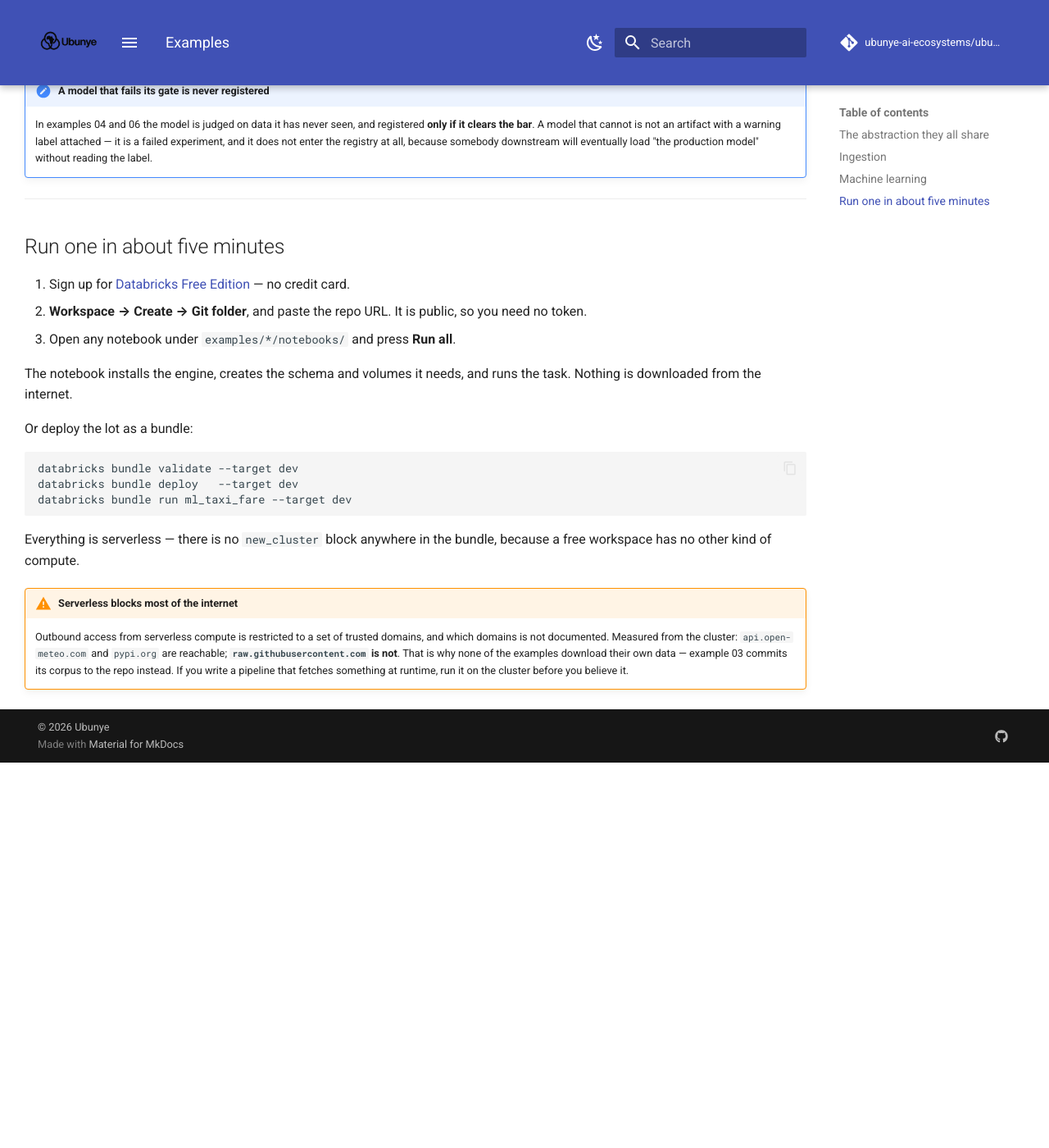
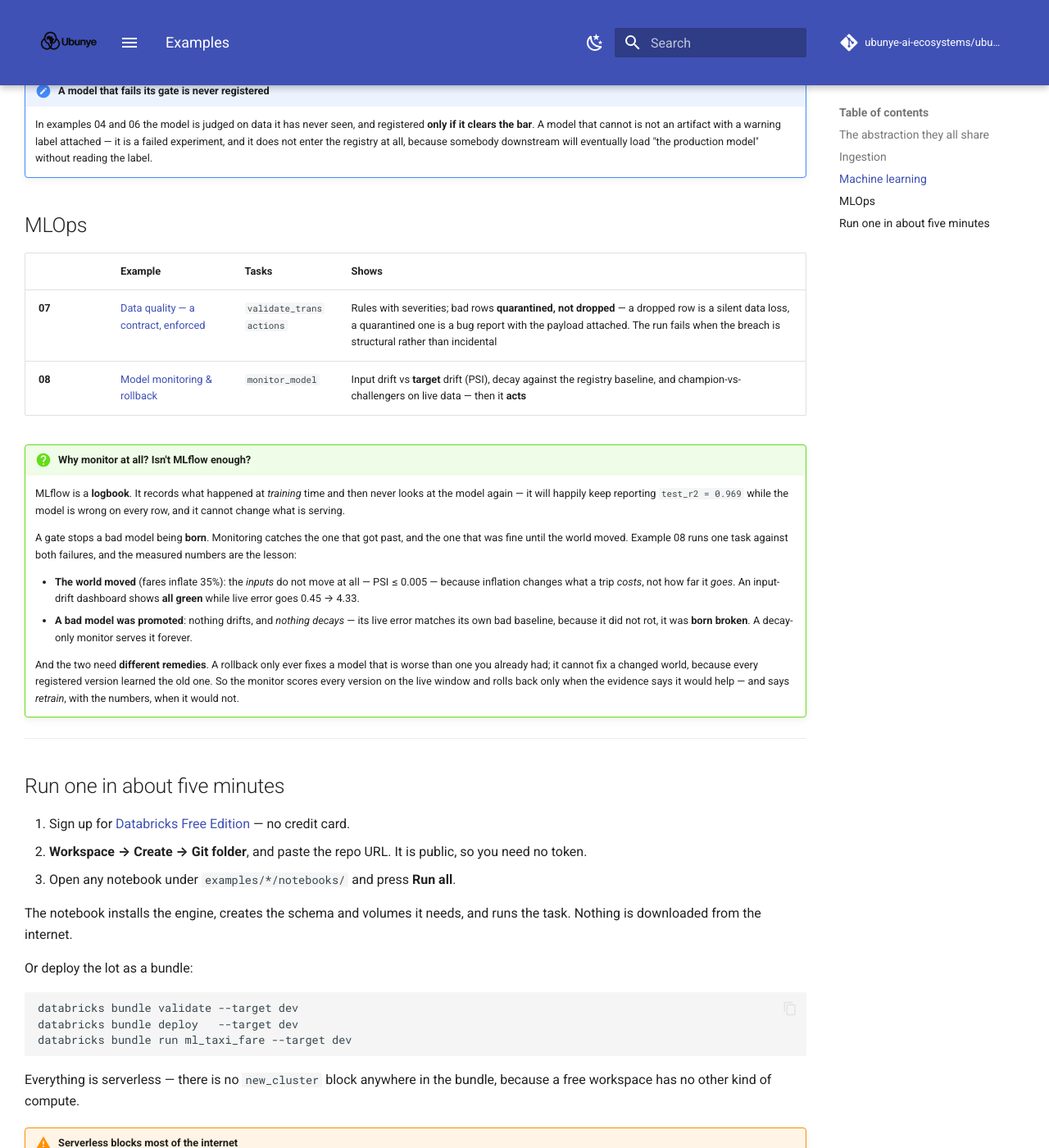
Before and after one commit to ubunye-ai-ecosystems/ubunye_engine, an MkDocs documentation site: the page built from docs/examples/index.md, in a window 1280 px wide and 1400 px high, scrolled down 1420 px. Shown: the whole window at 82% size. Built offline with MkDocs 1.6.1 and Material for MkDocs 9.7.7, drawn with Linux system fonts in a browser that asks for light colours; comment, search, counter and statistics services are not loaded; before the commit the page ends 2350 px from its top, so only the background shows below that.

Commit message:
docs(site): add the MLOps examples — data contracts, monitoring, rollback
The Examples page listed six. There are eight. Adds an MLOps section for
07 (data quality) and 08 (model monitoring), and answers the question the
monitoring example exists to answer -- isn't MLflow enough? -- with the
numbers measured on the deployed run rather than an assertion.

Co-Authored-By: Claude Opus 4.8 <noreply@anthropic.com>
Claude-Session: https://claude.ai/code/session_01E55iQGmScnkLqrNDEJaKT3

```diff
--- a/docs/examples/index.md
+++ b/docs/examples/index.md
@@ -51,6 +51,36 @@ task. They differ in what `transformations.py` says, not in shape.
     the registry at all, because somebody downstream will eventually load "the
     production model" without reading the label.
 
+## MLOps
+
+| | Example | Tasks | Shows |
+|---|---|---|---|
+| **07** | [Data quality — a contract, enforced](https://github.com/ubunye-ai-ecosystems/ubunye-examples/tree/main/examples/07_data_quality) | `validate_transactions` | Rules with severities; bad rows **quarantined, not dropped** — a dropped row is a silent data loss, a quarantined one is a bug report with the payload attached. The run fails when the breach is structural rather than incidental |
+| **08** | [Model monitoring & rollback](https://github.com/ubunye-ai-ecosystems/ubunye-examples/tree/main/examples/08_model_monitoring) | `monitor_model` | Input drift vs **target** drift (PSI), decay against the registry baseline, and champion-vs-challengers on live data — then it **acts** |
+
+!!! question "Why monitor at all? Isn't MLflow enough?"
+
+    MLflow is a **logbook**. It records what happened at *training* time and then never
+    looks at the model again — it will happily keep reporting `test_r2 = 0.969` while
+    the model is wrong on every row, and it cannot change what is serving.
+
+    A gate stops a bad model being **born**. Monitoring catches the one that got past,
+    and the one that was fine until the world moved. Example 08 runs one task against
+    both failures, and the measured numbers are the lesson:
+
+    - **The world moved** (fares inflate 35%): the *inputs* do not move at all — PSI
+      ≤ 0.005 — because inflation changes what a trip *costs*, not how far it *goes*.
+      An input-drift dashboard shows **all green** while live error goes 0.45 → 4.33.
+    - **A bad model was promoted**: nothing drifts, and *nothing decays* — its live
+      error matches its own bad baseline, because it did not rot, it was **born
+      broken**. A decay-only monitor serves it forever.
+
+    And the two need **different remedies**. A rollback only ever fixes a model that is
+    worse than one you already had; it cannot fix a changed world, because every
+    registered version learned the old one. So the monitor scores every version on the
+    live window and rolls back only when the evidence says it would help — and says
+    *retrain*, with the numbers, when it would not.
+
 ---
 
 ## Run one in about five minutes
```
